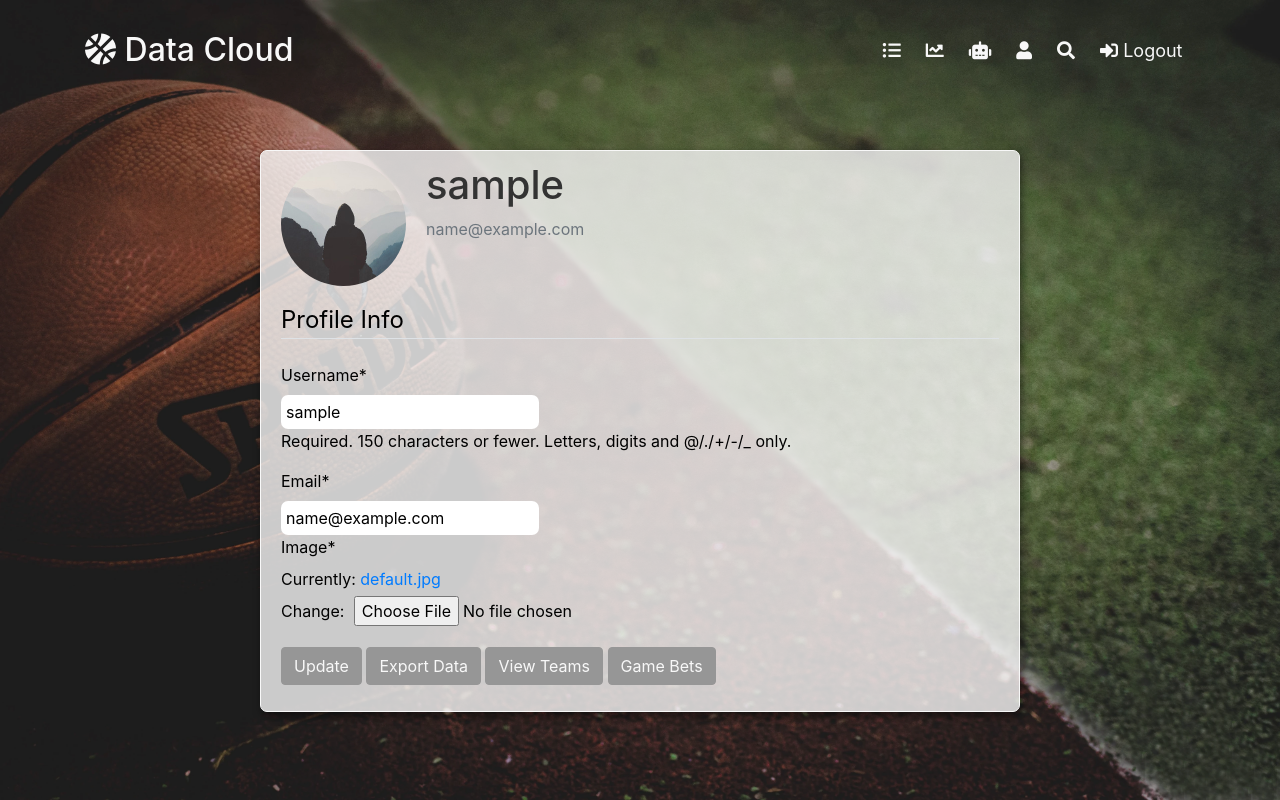
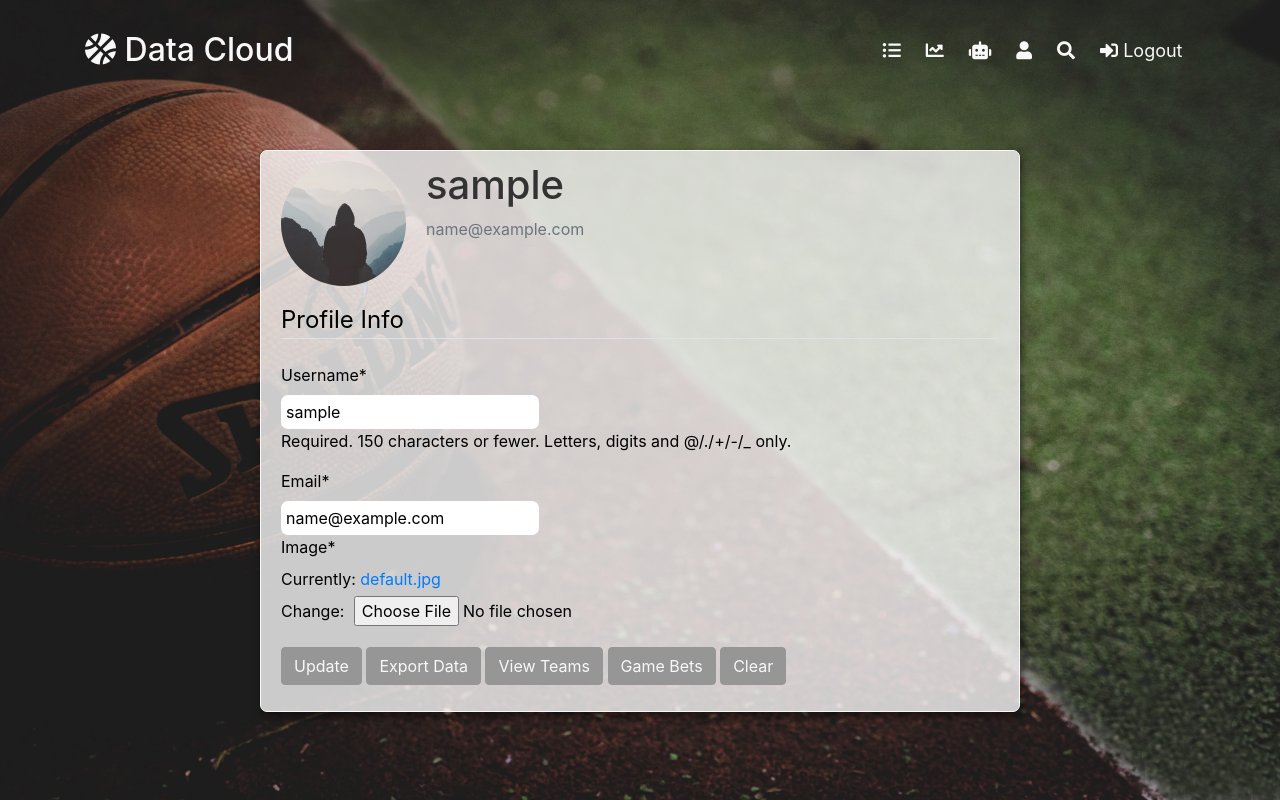
Before and after one commit to insionCEO/NBA-Sports-Betting-ML, a Django app: page /profile/ in a window 1280 px wide. Run offline with Django 3.2, Linux system fonts and the light colour scheme; the visitor is signed in with stand-in values (Sample User, id 1); some libraries are stand-ins or nearby versions.

Commit message:
Add files via upload

```diff
--- a/users/templates/users/profile.html
+++ b/users/templates/users/profile.html
@@ -26,6 +26,7 @@
         <a class="btn btn-grey" style="" href="{% url 'export-games'%}">Export Data</a>
         <a class="btn btn-grey" style="" href="{% url 'team-list'%}">View Teams</a>
         <a class="btn btn-grey" style="" href="{% url 'bet-list'%}">Game Bets</a>
+        <a class="btn btn-grey" style="" href="{% url 'confirm-clear-games'%}">Clear</a>
 
       </div>
     </div>
```
